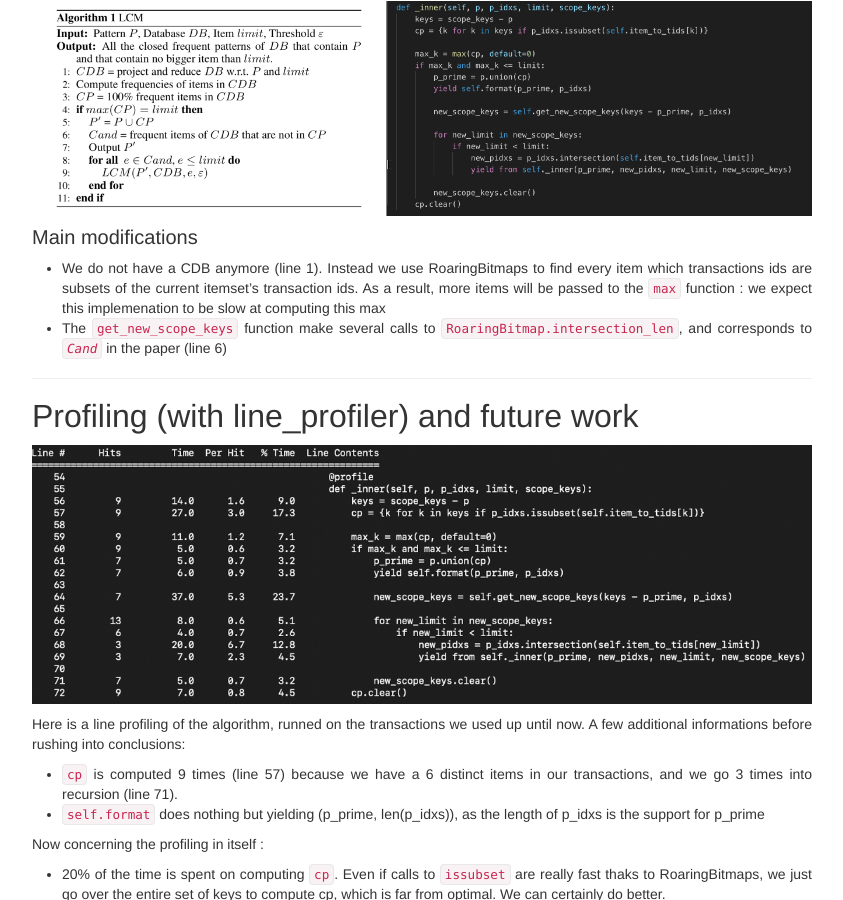
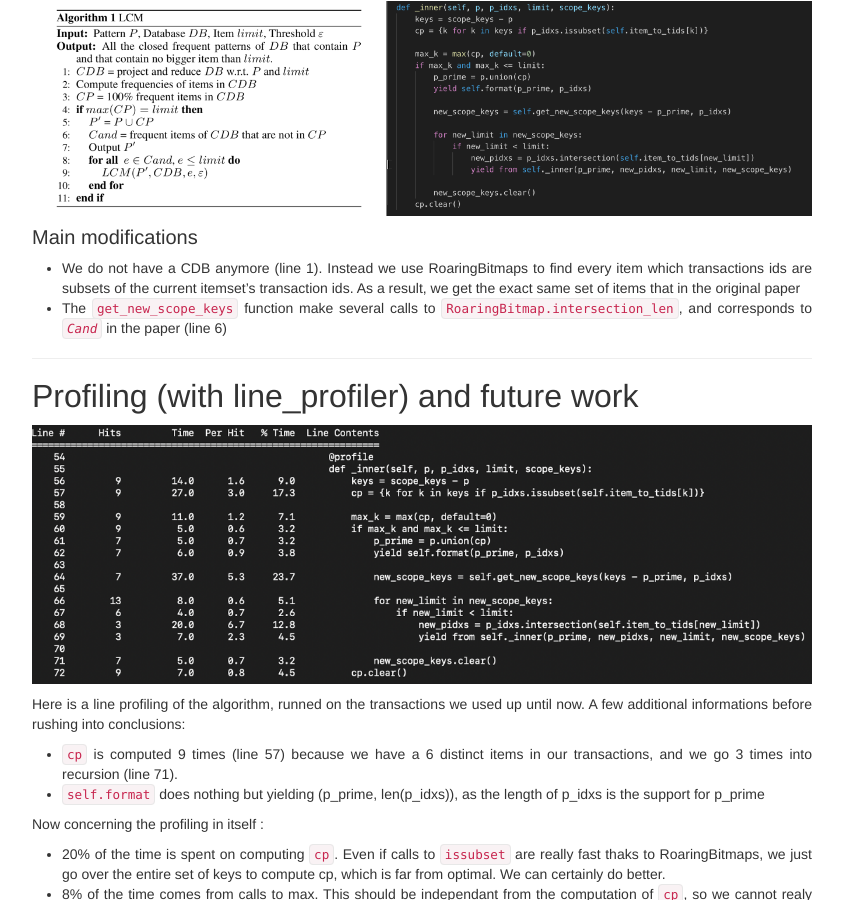
Before and after one commit to remiadon/remiadon.github.io, a Jekyll site: the page built from _posts/2019-08-24-a-more-flexible-lcm-beta.md, in a window 1280 px wide and 900 px high, scrolled down 1710 px. Shown: the whole window, without its empty margins (218-1061 px from the left). Built offline with Jekyll 4.4.1, drawn with Linux system fonts in a browser that asks for light colours; nearby versions of some CDN libraries; comment, search, counter and statistics services are not loaded.

Commit message:
correct consufion in lcm beta

```diff
--- a/_posts/2019-08-24-a-more-flexible-lcm-beta.md
+++ b/_posts/2019-08-24-a-more-flexible-lcm-beta.md
@@ -89,8 +89,8 @@ and my implemenation.
 
 #### Main modifications
 * We do not have a CDB anymore (line 1). Instead we use RoaringBitmaps to find every item
-which transactions ids are subsets of the current itemset's transaction ids. As a result, more items
-will be passed to the `max` function : we expect this implemenation to be slow at computing this max
+which transactions ids are subsets of the current itemset's transaction ids. As a result,
+we get the exact same set of items that in the original paper
 * The `get_new_scope_keys` function make several calls to `RoaringBitmap.intersection_len`,
 and corresponds to *`Cand`* in the paper (line 6)
 
```
